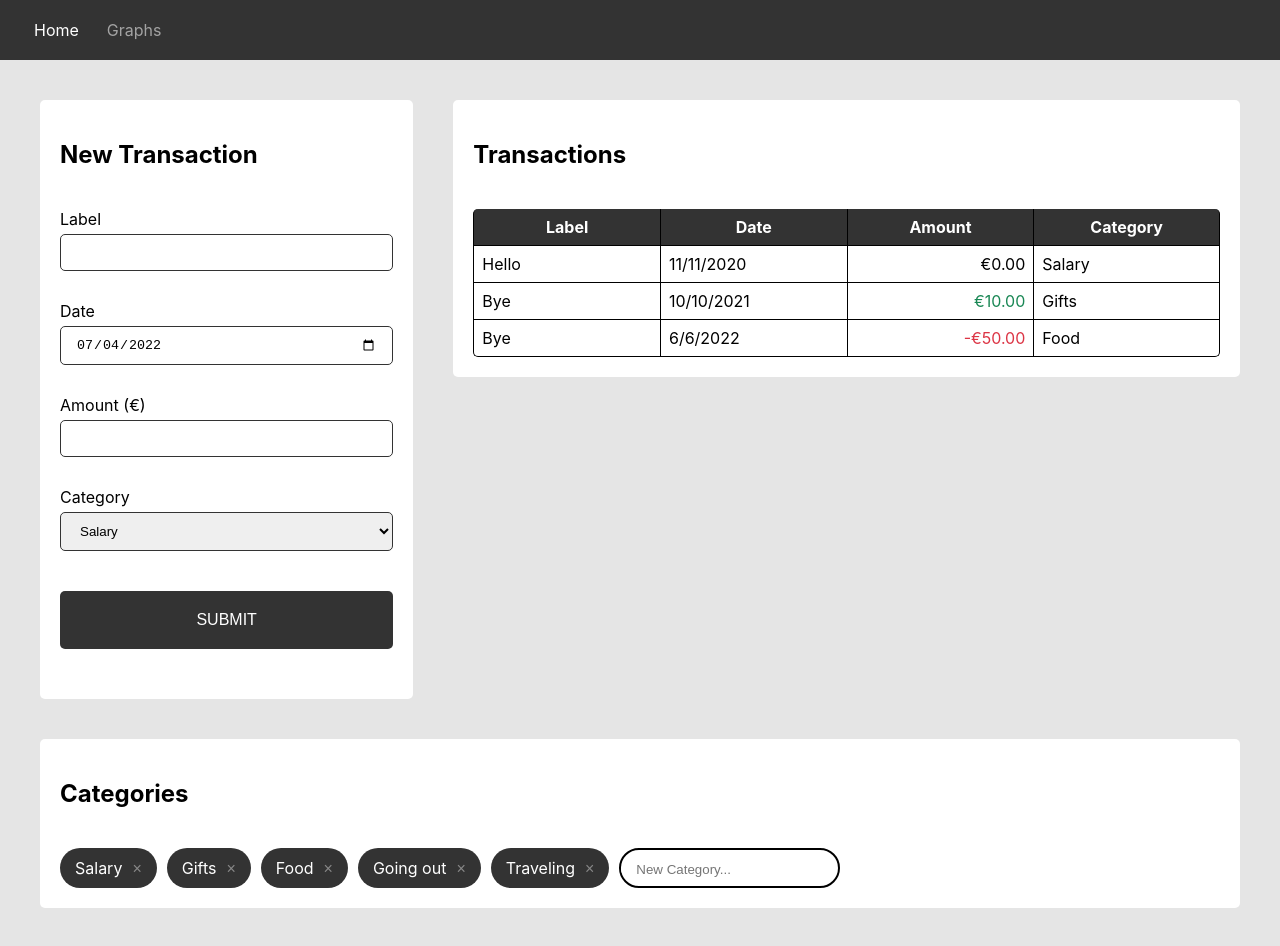
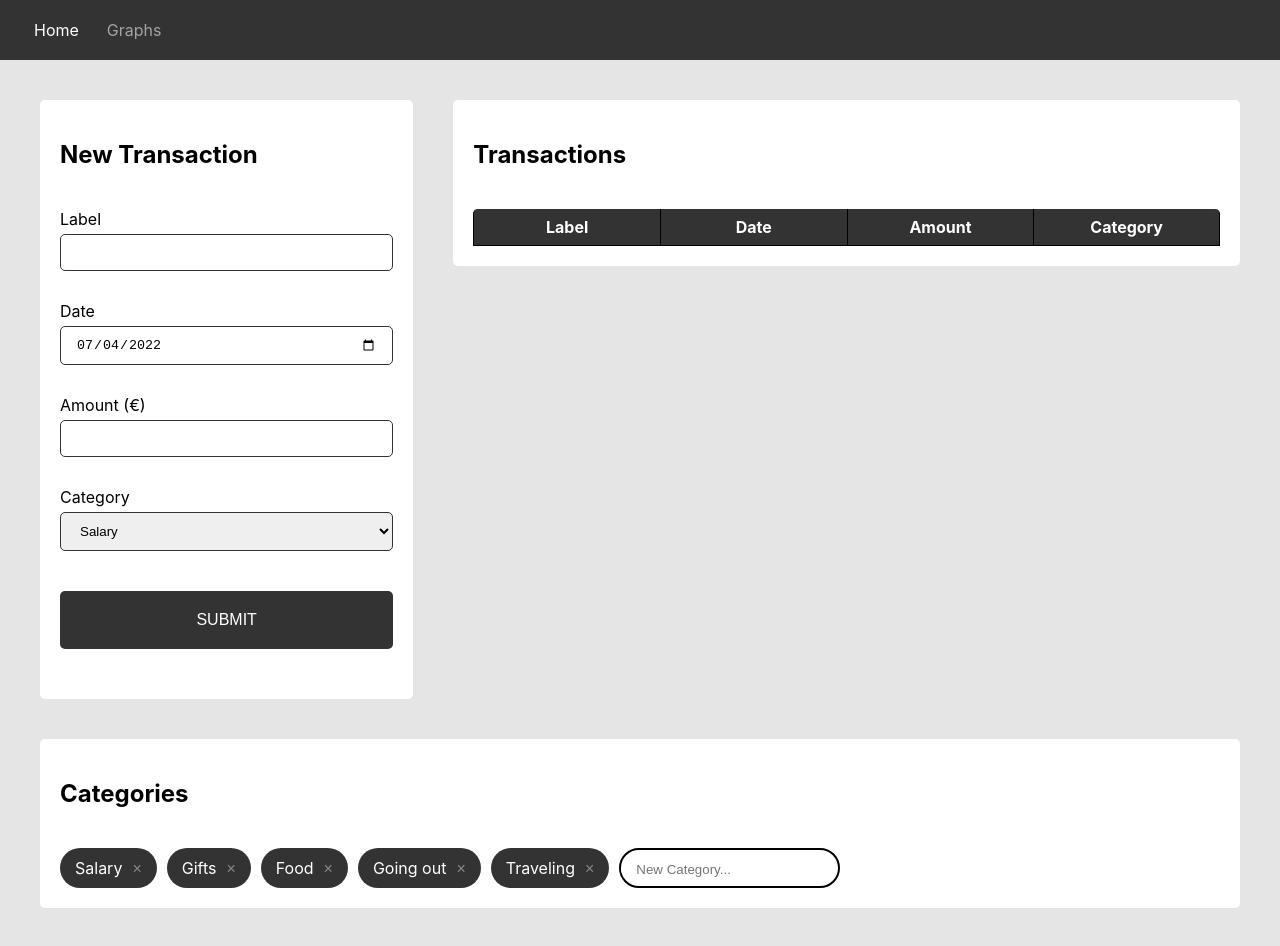
Before and after one commit to datasapiens/expense-app, a React (Create React App) app: page /#/ in a window 1280 px wide. Built offline with nearby package versions, Linux system fonts and the light colour scheme; what chartjs-plugin-autocolors would draw is missing.

Commit message:
fix: remove default transactions

```diff
--- a/src/features/transactions/transactionsSlice.ts
+++ b/src/features/transactions/transactionsSlice.ts
@@ -1,31 +1,7 @@
-import { Category, DEFAULT_CATEGORIES } from "../categories/categoriesSlice";
+import { Category } from "../categories/categoriesSlice";
 import { createSlice, PayloadAction } from "@reduxjs/toolkit";
 import { RootState } from "app/store";
 import { v4 as uuidv4 } from "uuid";
-
-const DEFAULT_TRANSACTIONS = [
-  {
-    id: uuidv4(),
-    label: "Hello",
-    date: "2020-11-11",
-    amount: 0,
-    category: DEFAULT_CATEGORIES[0].id,
-  },
-  {
-    id: uuidv4(),
-    label: "Bye",
-    date: "2021-10-10",
-    amount: 10,
-    category: DEFAULT_CATEGORIES[1].id,
-  },
-  {
-    id: uuidv4(),
-    label: "Bye",
-    date: "2022-06-06",
-    amount: -50,
-    category: DEFAULT_CATEGORIES[2].id,
-  },
-];
 
 export interface Transaction {
   id: string;
@@ -40,7 +16,7 @@ export interface TranstactionsState {
 }
 
 const initialState: TranstactionsState = {
-  transactions: DEFAULT_TRANSACTIONS,
+  transactions: [],
 };
 
 export const transactionsSlice = createSlice({
```
